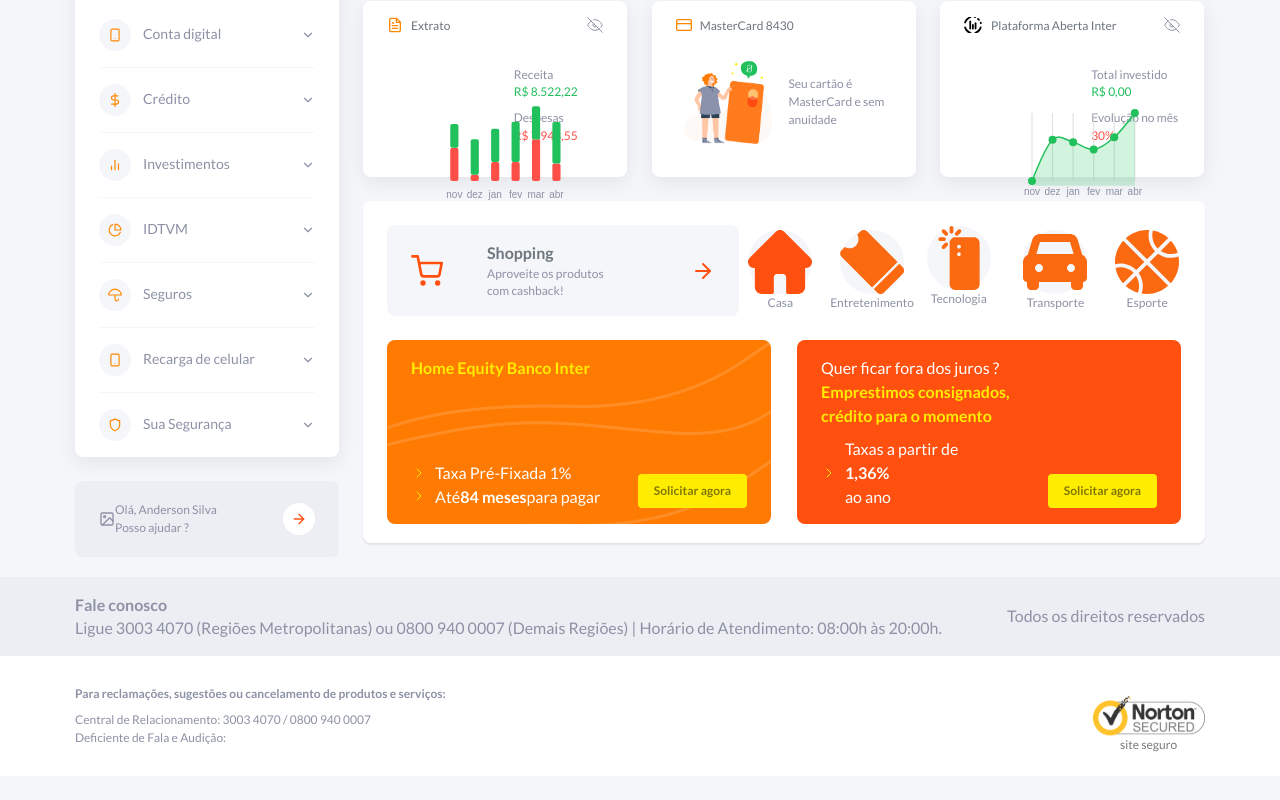
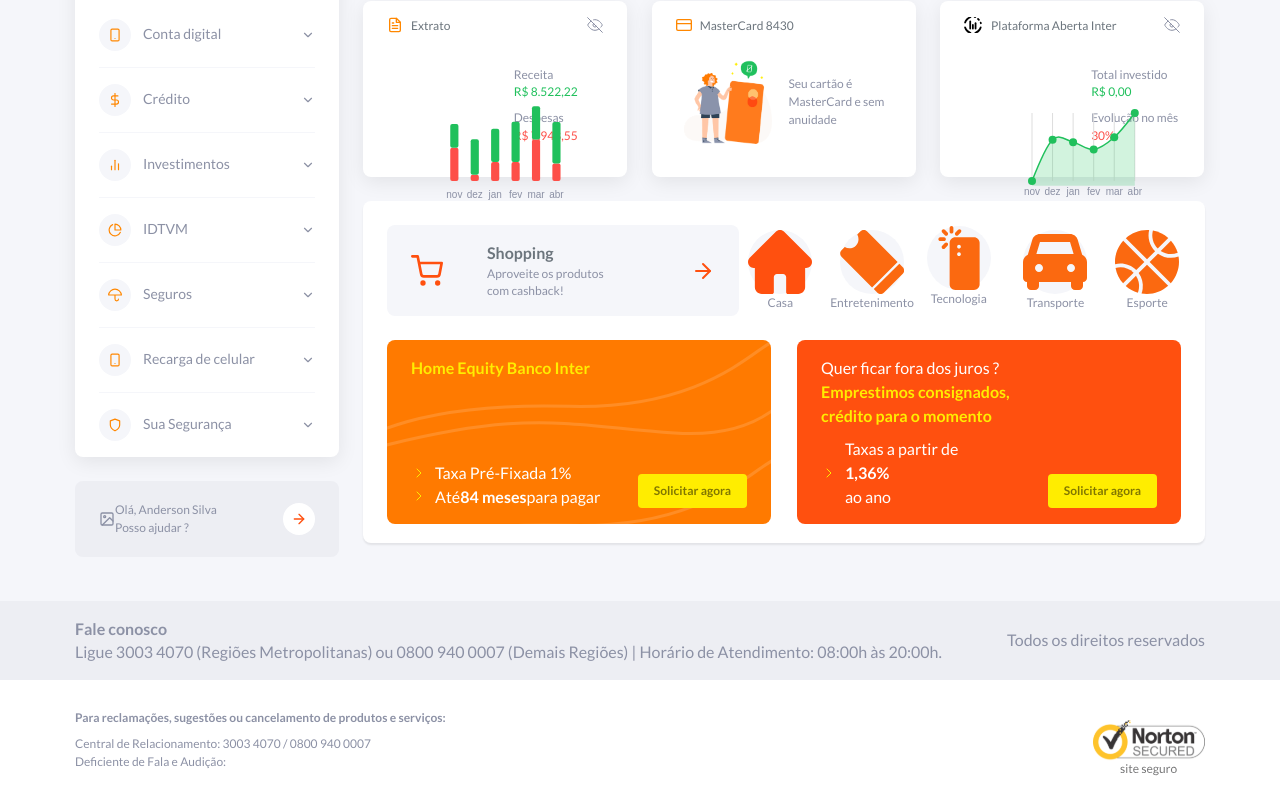
Before and after one commit to andersonsilva019/UI-banco-inter, a React (Create React App) app: page / in a window 1280 px wide. Shown: the part 283-1083 px from the top of the page. Before the commit the page ends 1059 px from the top, so only its background shows below. Built offline with nearby package versions, Linux system fonts and the light colour scheme.

Commit message:
:lipstick: styles: add property margin-top in footer

```diff
--- a/src/components/Footer/styles.ts
+++ b/src/components/Footer/styles.ts
@@ -10,6 +10,7 @@
     flex-direction: column;
     justify-content: center;
     align-items: center;
+    margin-top: 2.4rem;
   `}
 `;
 
@@ -42,6 +43,7 @@
   ${({ theme, background }) => css`
     background: ${background || transparentize(0.92, theme.colors.grey)};
     display: flex;
+    margin-top: 0;
 
     :last-of-type {
       ${Wrapper} {
```
